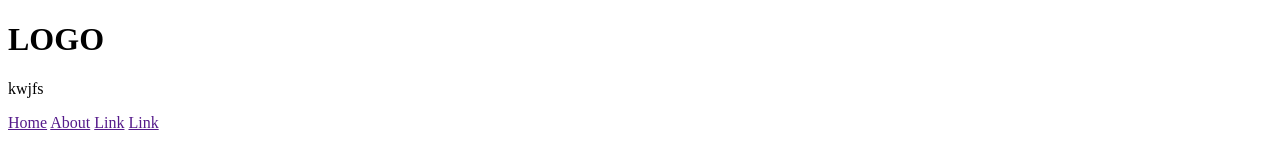
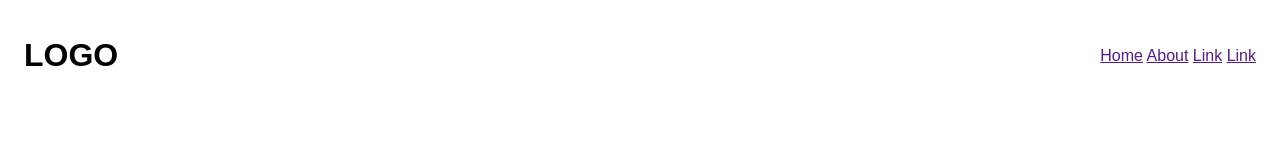
Before and after one commit to Sheminith/TestRepo, a plain HTML site: page index.html in a window 1280 px wide. Drawn offline with Linux system fonts and the light colour scheme.

Commit message:
created navbar

```diff
--- a/index.html
+++ b/index.html
@@ -7,10 +7,8 @@
     <link rel="stylesheet" href="style.css">
 </head>
 <body>
-    <div>
+    <div class="nav">
         <h1>LOGO</h1>
-
-        <p>kwjfs</p>
 
         <div class="nav_links">
             <a href="">Home</a>
--- a/style.css
+++ b/style.css
@@ -0,0 +1,10 @@
+body{
+    font-family: 'Poppins', sans-serif;
+}
+
+.nav{
+    display: flex;
+    justify-content: space-between;
+    align-items: center;
+    margin: 1rem;
+}
```
Also changed, not shown: notes.txt.
